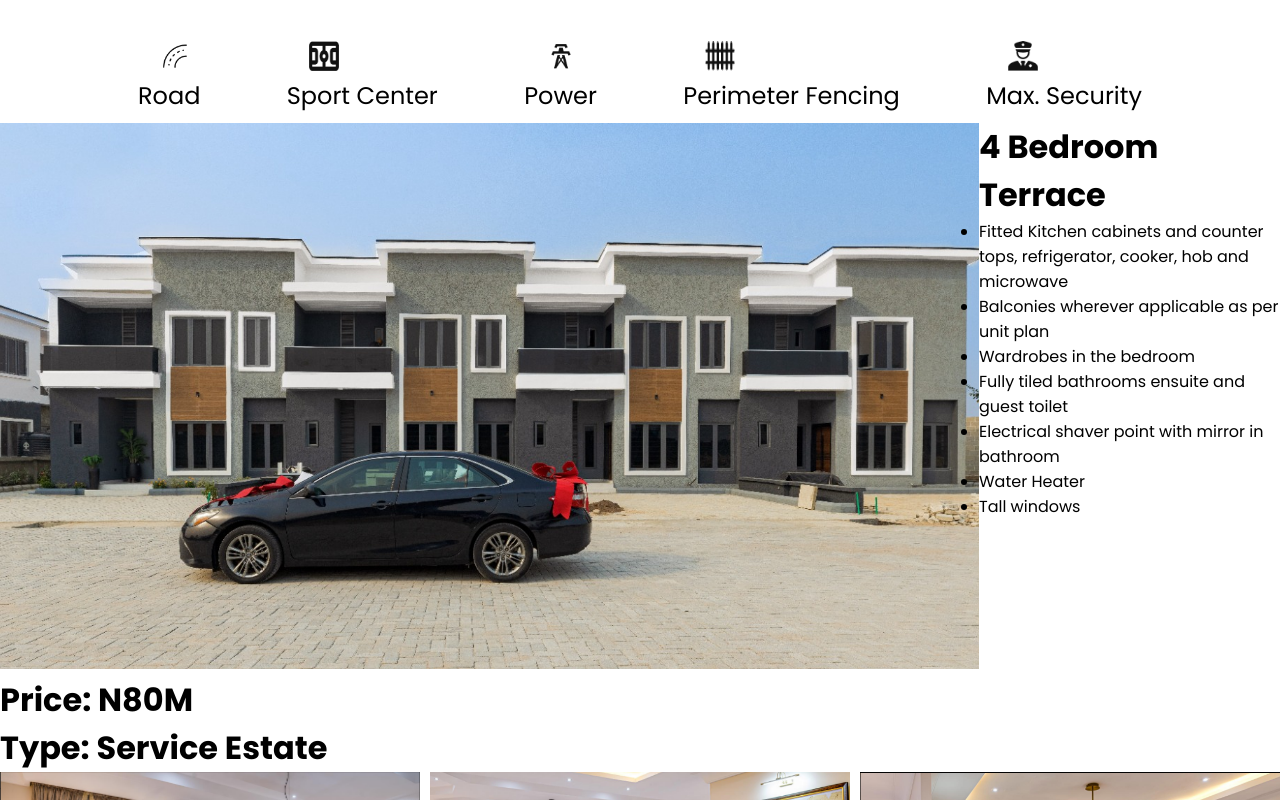
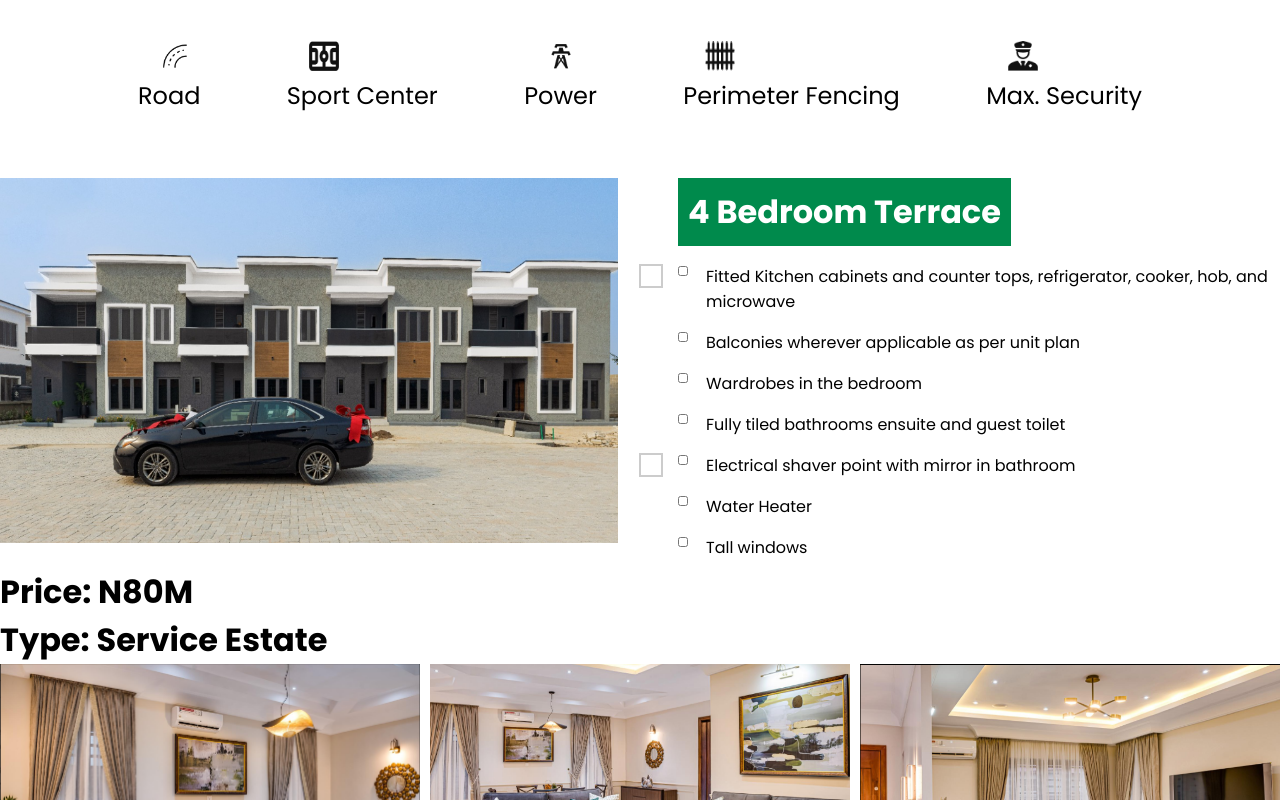
Before and after one commit to Dprinces/Real_Estate_Web_App, a React (Vite) app: page /fajuyiHouse in a window 1280 px wide. Shown: the part 780-1580 px from the top of the page. Built offline with nearby package versions, Linux system fonts and the light colour scheme.

Commit message:
update file

```diff
--- a/src/Components/Features/House/House.css
+++ b/src/Components/Features/House/House.css
@@ -10,10 +10,8 @@
   opacity: 1;
 }
 
-
 .house-wrapper {
   transform: translateY(30%);
-
 }
 
 .house-title {
@@ -23,7 +21,6 @@
   align-items: center;
   justify-content: center;
   text-align: center;
-
 }
 
 .estate-features h2 {
@@ -42,7 +39,7 @@
   margin: 10px;
 }
 
-  .icons img{
+.icons img {
   width: 30px;
   height: 30px;
   margin-left: 22px;
@@ -53,18 +50,98 @@
   font-size: 1.5rem;
 }
 
-
 .bedroom-ter-wrapper {
   display: flex;
+  margin-top: 55px;
+  gap: 60px;
+  justify-content: center;
+  position: relative;
+}
+
+.description-heading {
+  background-color: #008A4C;
+  padding: 10px;
+  color: white;
+  width: max-content;
+  margin-bottom: 10px;
+}
+
+.description1 ul li {
+  list-style-type: none;
+  display: flex;
+
+}
+
+.checkbox-list li {
+  padding: 8px 0;
+}
+
+.custom-checkbox:checked {
+  background-color: #bdd8ba;
+}
+
+.description1 ul li input[type="checkbox"] {
+  padding: 18px;
+
+}
+
+label {
+  padding-left: 18px;
+}
+
+.custom-checkbox {
+  width: 10px;
+  height: 10px;
+  margin-top: 2px;
+   /* appearance: none; */
+  /* -webkit-appearance: none; */
+
+
+}
+
+
+
+
+/* Custom checkbox styling */
+.custom-checkbox + .custom-checkbox-label:before {
+  content: "";
+  display: inline-block;
+  width: 20px; /* Checkbox width */
+  height: 20px; /* Checkbox height */
+  border: 2px solid #ccc; /* Checkbox border color */
+  margin-right: 8px;
+  background-color: white; /* Checkbox background color */
+  padding: 10px;
+  vertical-align: middle;
+  cursor: pointer;
+  position: absolute;
+  left: 49.9%;
+  right: ;
+}
+
+.custom-checkbox:checked + .custom-checkbox-label:before {
+  content: "\2714"; /* Unicode character for a check mark */
+  font-size: 14px; /* Adjust the font size as needed */
+  color: #fff; /* Color of the check mark */
+  /* background-color: #2196F3;  */
+  border: 2px solid #2196F3; /* Border color when checked */
+  position: absolute;
+}
+
+/* Style for checked custom checkboxes */
+.custom-checkbox:checked + .custom-checkbox-label:before {
+  background-color: #2196F3; /* Change this to your preferred background color */
+}
+
+/* Style for custom checkboxes when clicked */
+.custom-checkbox:checked + .custom-checkbox-label:before:active {
+  background-color: #fffefa; /* Change this to the desired background color when clicked */
 }
 
 .bedroom-display {
   display: grid;
   grid-template-columns: repeat(3, 1fr);
   gap: 10px;
-
-
-
 }
 
 .bedroom-display img {
@@ -72,6 +149,32 @@
   height: auto;
 }
 
+.bedroom-building {
+width: 618px;
+height: 365px;
+
+
+
+}
+
 section {
   text-align: left;
 }
+
+
+.custom-checkbox + .custom-checkbox-label:before {
+  content: "";
+  display: inline-block;
+  width: 18px; /* Checkbox width */
+  height: 18px; /* Checkbox height */
+  border: 2px solid #ccc; /* Checkbox border color */
+  background-color: white; /* Checkbox background color */
+  vertical-align: middle;
+  margin-right: 8px; /* Spacing between checkbox and text */
+  cursor: pointer;
+}
+
+/* Style for checked custom checkboxes */
+.custom-checkbox:checked + .custom-checkbox-label:before {
+  background-color: #76d54d; /* Change this to your preferred background color */
+}
--- a/src/Components/Features/House/House.jsx
+++ b/src/Components/Features/House/House.jsx
@@ -67,22 +67,103 @@ export default function House() {
       </div>
       <div className="bedroom-ter-wrapper">
         <div>
-          <img src="../../../../images/HouseDes1.png" alt="Location icon" />
+          <img
+            src="../../../../images/HouseDes1.png"
+            className="bedroom-building"
+            alt="A duplex"
+          />
         </div>
 
         <div className="description1">
+          <div className="description-heading">
             <h1> 4 Bedroom Terrace</h1>
-          <ul>
+          </div>
+          <ul className="checkbox-list">
             <li>
+              <input
+                type="checkbox"
+                id="kitchen"
+                name="feature"
+                value="Fitted Kitchen cabinets and counter tops, refrigerator, cooker, hob, and microwave"
+                class="custom-checkbox"
+              />
+              <label for="kitchen" class="custom-checkbox-label">
                 Fitted Kitchen cabinets and counter tops, refrigerator, cooker,
-              hob and microwave
+                hob, and microwave
+              </label>
             </li>
-            <li>Balconies wherever applicable as per unit plan</li>
-            <li>Wardrobes in the bedroom</li>
-            <li>Fully tiled bathrooms ensuite and guest toilet</li>
-            <li>Electrical shaver point with mirror in bathroom</li>
-            <li>Water Heater</li>
-            <li>Tall windows</li>
+
+            <li>
+              <input
+                type="checkbox"
+                id="balconies"
+                name="feature"
+                value="Balconies wherever applicable as per unit plan"
+                class="custom-checkbox"
+              />
+              <label for="balconies">
+                Balconies wherever applicable as per unit plan
+              </label>
+            </li>
+
+            <li>
+              <input
+                type="checkbox"
+                id="wardrobes"
+                name="feature"
+                value="Wardrobes in the bedroom"
+                class="custom-checkbox"
+              />
+              <label for="wardrobes">Wardrobes in the bedroom</label>
+            </li>
+
+            <li>
+              <input
+                type="checkbox"
+                id="bathrooms"
+                name="feature"
+                value="Fully tiled bathrooms ensuite and guest toilet"
+                class="custom-checkbox"
+              />
+              <label for="bathrooms">
+                Fully tiled bathrooms ensuite and guest toilet
+              </label>
+            </li>
+
+            <li>
+              <input
+                type="checkbox"
+                id="shaver"
+                name="feature"
+                value="Electrical shaver point with mirror in bathroom"
+                class="custom-checkbox"
+              />
+              <label for="shaver" class="custom-checkbox-label">
+                Electrical shaver point with mirror in bathroom
+              </label>
+            </li>
+
+            <li>
+              <input
+                type="checkbox"
+                id="heater"
+                name="feature"
+                value="Water Heater"
+                class="custom-checkbox"
+              />
+              <label for="heater">Water Heater</label>
+            </li>
+
+            <li>
+              <input
+                type="checkbox"
+                id="windows"
+                name="feature"
+                value="Tall windows"
+                class="custom-checkbox"
+              />
+              <label for="windows">Tall windows</label>
+            </li>
           </ul>
         </div>
       </div>
@@ -274,13 +355,12 @@ export default function House() {
           <img
             src="/icons/whatsapp.png"
             alt="whatsapp"
-              className="whatsapp-icon"
+            // className="whatsapp-icon"
           />
           <button> Quick Response</button>
         </div>
       </section>
 
-
       <Footer />
     </>
   );
--- a/src/Pages/AboutUs.css
+++ b/src/Pages/AboutUs.css
@@ -2,38 +2,118 @@
   background: rgba(0, 138, 76, 0.65);
 }
 
-.aboutus-container img {
+.aboutus-container .hero-image {
   width: 100%;
   height: 55vh;
 }
+
 .para-box {
   justify-content: right;
   text-align: justify;
   padding-left: 3rem;
   padding-right: 2rem;
   margin-top: 2rem;
-    margin-bottom: 4rem;
+  margin-bottom: 5rem;
   width: 70%;
+  line-height: 1.6;
 }
 
 .aboutus-para {
   color: white;
-    font-size: 19px;
+  font-size: 18px;
+}
+
+.award-container {
+  position: relative;
+  width: 100%;
+}
+
+.flex {
+  display: flex;
+  justify-content: center;
+  align-items: center;
+  flex-direction: column;
+}
+
+.award-title {
+  position: relative;
+  display: inline-block;
+  margin-bottom: 25px;
+}
+
+.award-title::after {
+  content: "";
+  position: absolute;
+  bottom: 0%;
+  left: 0;
+  top: 84%;
+  background-color: #008a4c;
+  width: 100%;
+  height: 3.5px;
+}
+
+.award-sub-txt {
+  font-size: 18px;
+  color: white;
 }
 
 
-.dashicons_awards {
-    border-radius: 100%;
-    background-color: #f7f7f7;
-    width: 93px;
-    height: 89px;
-    padding: 25px;
+.grid-container {
+  margin: 10px 0 0 420px;
+  width: 50%;
+
 }
 
-.award-container {
+.box-flex {
+  display: flex;
+  justify-content: center;
+  align-items: center;
   text-align: center;
+  position: relative;
+
 }
+
+
+.dashicon-one-img {
+    width: 77px;
+    height: 77px;
+     border-radius: 100%;
+    background-color: #fff;
+   padding: 10px;
+    display: flex;
+    align-items: center;
+    justify-content: center;
+
+
+}
+
+ .center-circle {
+     transform: translate(130%, 50%);
+}
+
+
+
+.box {
+  width: 280px;
+  border: 1px solid rgb(12, 12, 12);
+  padding: 40px 20px;
+  height: 260px;
+  margin-right: 50px;
+  background-color: black;
+  display: flex;
+  justify-content: center;
+  align-items: center;
+
+}
+
+.box-text {
+    text-transform: uppercase;
+    color: #FFF;
+    line-height: 1.3;
+}
+
 
 .mission {
   text-align: center;
+  margin-top: 100px;
 }
--- a/src/Pages/AboutUs.jsx
+++ b/src/Pages/AboutUs.jsx
@@ -2,7 +2,7 @@ import React from "react";
 import Navbar from "../Components/Common/Header/Navbar";
 import Footer from "../Components/Common/Footer/Footer";
 import { Link } from "react-router-dom";
-import './AboutUs.css'
+import "./AboutUs.css";
 
 export default function AboutUs() {
   return (
@@ -10,62 +10,104 @@ export default function AboutUs() {
       <Navbar />
       <div className="aboutus-container">
         <div>
-          <img src="/images/aboutus-hero.png" alt="Location icon" />
+          <img
+            src="/images/aboutus-hero.png"
+            alt="Location icon"
+            className="hero-image"
+          />
         </div>
         <div className="para-box">
           <p className="aboutus-para">
             Home of Honour is a trusted and award winning real estate
             development company operating out of Ekiti Nigeria, with over 5 real
-            estate products across the Ekiti Metropolitan Cities. <br />With 50
-            trained independent marketers, we have been able to help over 159
-            Nigerians become property owners of over over one 1000 square metres
-            of well documented and titled landed properties within the space of
-            4 years.
+            estate products across the Ekiti Metropolitan Cities. <br />
+            With 50 trained independent marketers, we have been able to help
+            over 159 Nigerians become property owners of over over one 1000
+            square metres of well documented and titled landed properties within
+            the space of 4 years.
             <br />
             Our Success story is not far-fetched: we are diligent and we keep
-            our word. < br/>Our focus is to bring clarity to, and demystify the
-            process of buying and selling real estate in Nigeria: especially in
-            Ekiti State. All our Properties are free from Government
-            acquisitions, land-grabbers trouble or any other encumbrance
-            whatsoever. <br />We offer other value added services including but not
-            limited to legal advice on property matters, architectural drawings
-            etc. <br/>Under the leadership of our amiable chairman, Chief Bosun
-            Makinde, our mission is to render top-notch services to our numerous
+            our word. <br />
+            Our focus is to bring clarity to, and demystify the process of
+            buying and selling real estate in Nigeria: especially in Ekiti
+            State. All our Properties are free from Government acquisitions,
+            land-grabbers trouble or any other encumbrance whatsoever. <br />
+            We offer other value added services including but not limited to
+            legal advice on property matters, architectural drawings etc. <br />
+            Under the leadership of our amiable chairman, Chief Bosun Makinde,
+            our mission is to render top-notch services to our numerous
             satisfied clients while maintaining the highest standards of
             integrity without stress or hassel
           </p>
         </div>
+
         <section className="award-container">
+          <div className="award-title-container flex">
             <h2 className="award-title">AWARDS</h2>
-        </section>
-        <section className="grid-container">
-          <div className="grid-one">
-            <p>
-              Our major aim is to provide you an affordable properties without
-              having to break the bank.
+            <p className="award-sub-txt">
+              Among several others, we have been honored with numerous awards
+              such as:
             </p>
           </div>
-          <div className="awardicon">
+          <div className="grid-container">
+            <div className="grids">
+              <div className="box-flex">
+                <div className="award-container">
+                  <div className="dashicon-one">
                     <img
                       src="/icons/dashicons_awards.svg"
-              alt="dashicons_awards"
-              className="dashicons_awards"
+                      className="dashicon-one-img center-circle"
+                      alt="Award icon"
                     />
+                  </div>
+                  <div className="box">
+                    <p className="box-text">
+                      real estate excellence awards nomination (2021).
+                    </p>
+                  </div>
+                </div>
+
+                <div>
+                  <div className="dashicon-one">
                     <img
                       src="/icons/dashicons_awards.svg"
-              alt="dashicons_awards"
-              className="dashicons_awards"
+                      className="dashicon-one-img center-circle"
+                      alt="Award icon"
                     />
+                  </div>
+
+                  <div className="box">
+                    <p className="box-text">
+                      West Africa Innovation Awards (Most Customer Driven
+                      Property Development Company Of The Year).
+                    </p>
+                  </div>
+                </div>
+
+                <div>
+                  <div className="dashicon-one">
                     <img
                       src="/icons/dashicons_awards.svg"
-              alt="dashicons_awards"
-              className="dashicons_awards"
+                      className="dashicon-one-img center-circle"
+                      alt="Award icon"
                     />
                   </div>
+
+                  <div className="box">
+                    <p className="box-text">
+                      The Nigerian Real Estate And Property Award (Real Estate
+                      Company Of The Year, 2022).
+                    </p>
+                  </div>
+                </div>
+              </div>
+            </div>
+          </div>
         </section>
-        <section className="mission">
+
+        <section className="mission-vision">
           <img
-            src="/images/Mission-img.png"
+            src="/images/boardroom.png"
             alt="Mission & vision"
             className="mission-img"
           />
```
Also changed, not shown: public/icons/dashicons_awards.svg, public/images/boardroom.png (added). Lines whose indentation alone changed are shown as unchanged.
